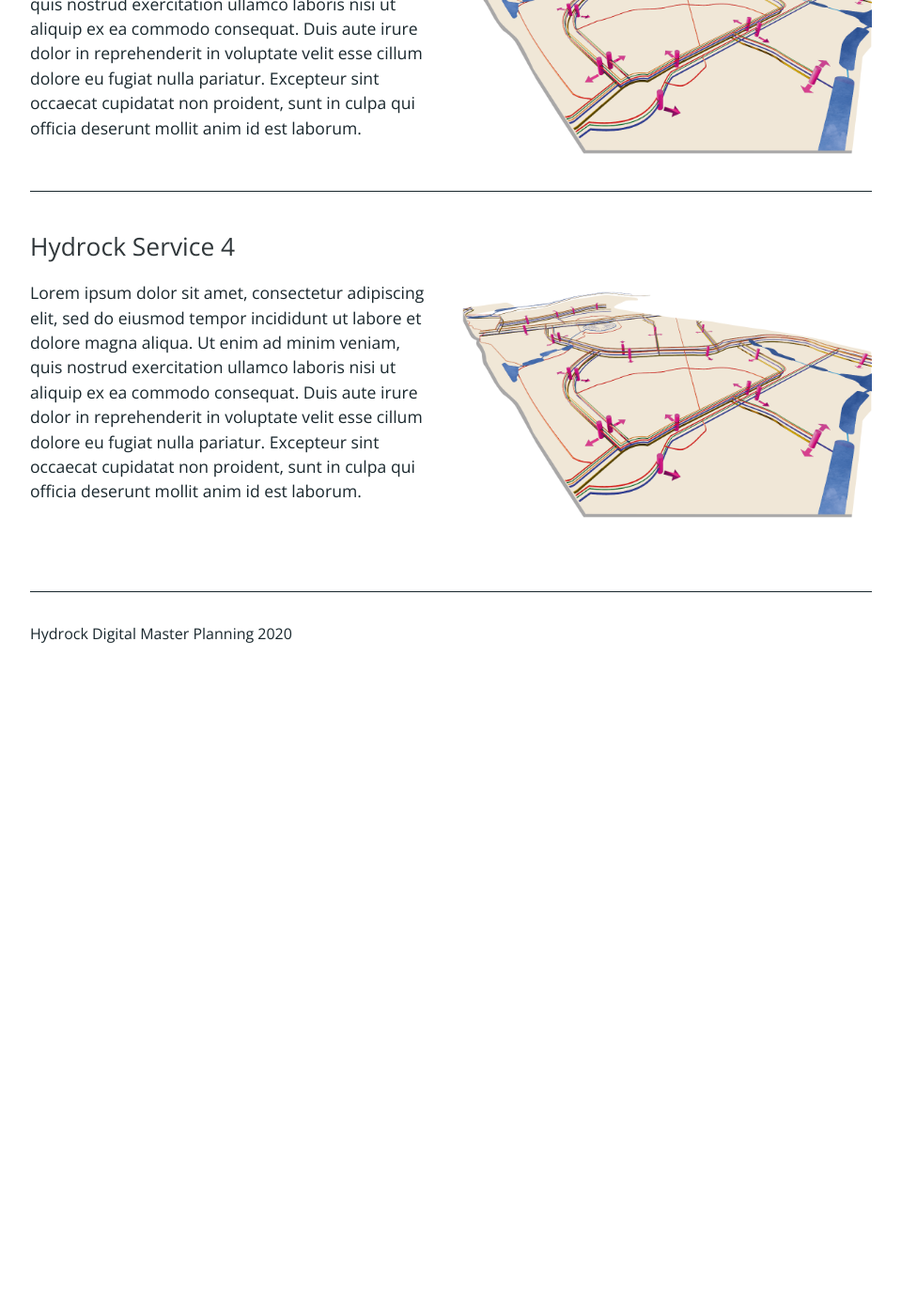
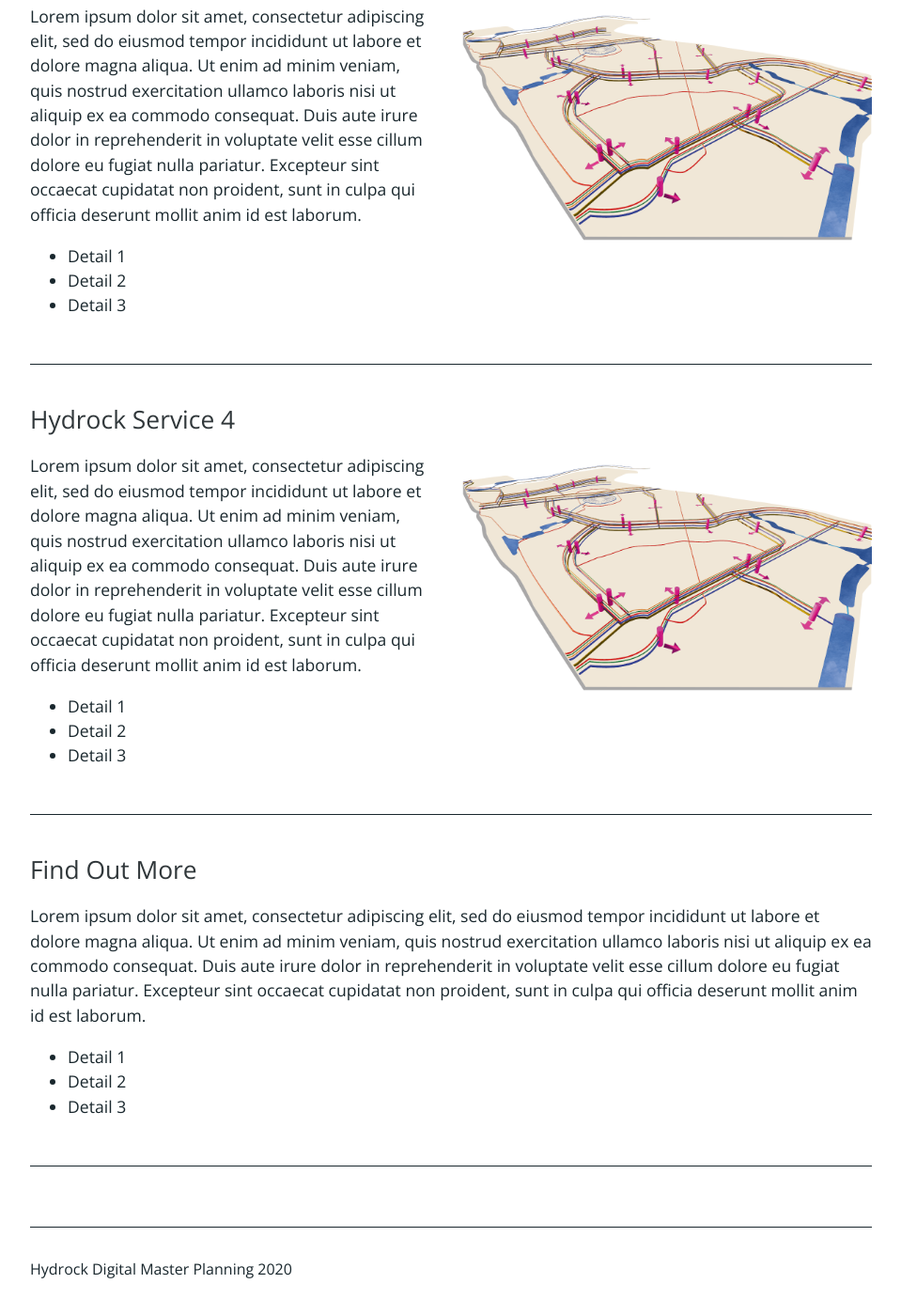
Before and after one commit to HydrockEngineering/DigitalMasterPlanning, a Jekyll site: the page built from index.md, in a window 1280 px wide and 1400 px high, scrolled down 1712 px. Shown: the whole window at 94% size, without its empty margins (160-1119 px from the left). Built offline with Jekyll 4.4.1, drawn with Linux system fonts in a browser that asks for light colours; our own code applies the rules of GitHub Pages for plain Markdown files; the repository's description, which GitHub fills in, is left out; before the commit the page ends 2462 px from its top, so only the background shows below that; some of the changed text lies outside the part shown.

Commit message:
Update default.html

```diff
--- a/_layouts/default.html
+++ b/_layouts/default.html
@@ -64,6 +64,11 @@
        <div class="sub-wrap">
         <div class="position-left">
           <p>Lorem ipsum dolor sit amet, consectetur adipiscing elit, sed do eiusmod tempor incididunt ut labore et dolore magna aliqua. Ut enim ad minim veniam, quis nostrud exercitation ullamco laboris nisi ut aliquip ex ea commodo consequat. Duis aute irure dolor in reprehenderit in voluptate velit esse cillum dolore eu fugiat nulla pariatur. Excepteur sint occaecat cupidatat non proident, sunt in culpa qui officia deserunt mollit anim id est laborum.</p>
+          <ul>
+            <li>Detail 1</li>
+            <li>Detail 2</li>
+            <li>Detail 3</li>
+          </ul>
         </div>
         <div id="photo" class="position-right"><img src="assets/images/placeholderlayer.png" alt=""></div>
       </div>
@@ -74,6 +79,11 @@
        <div class="sub-wrap">
         <div class="position-left">
           <p>Lorem ipsum dolor sit amet, consectetur adipiscing elit, sed do eiusmod tempor incididunt ut labore et dolore magna aliqua. Ut enim ad minim veniam, quis nostrud exercitation ullamco laboris nisi ut aliquip ex ea commodo consequat. Duis aute irure dolor in reprehenderit in voluptate velit esse cillum dolore eu fugiat nulla pariatur. Excepteur sint occaecat cupidatat non proident, sunt in culpa qui officia deserunt mollit anim id est laborum.</p>
+          <ul>
+            <li>Detail 1</li>
+            <li>Detail 2</li>
+            <li>Detail 3</li>
+          </ul>
         </div>
         <div id="photo" class="position-right"><img src="assets/images/placeholderlayer.png" alt=""></div>
       </div>
@@ -84,8 +94,27 @@
        <div class="sub-wrap">
         <div class="position-left">
           <p>Lorem ipsum dolor sit amet, consectetur adipiscing elit, sed do eiusmod tempor incididunt ut labore et dolore magna aliqua. Ut enim ad minim veniam, quis nostrud exercitation ullamco laboris nisi ut aliquip ex ea commodo consequat. Duis aute irure dolor in reprehenderit in voluptate velit esse cillum dolore eu fugiat nulla pariatur. Excepteur sint occaecat cupidatat non proident, sunt in culpa qui officia deserunt mollit anim id est laborum.</p>
+          <ul>
+            <li>Detail 1</li>
+            <li>Detail 2</li>
+            <li>Detail 3</li>
+          </ul>
+         </div>
+        <div id="photo" class="position-right"><img src="assets/images/placeholderlayer.png" alt=""></div>
+      </div>
+
+      <!-- About-->
+
+      <h2>Find Out More</h2>
+      <div class="sub-wrap">
+        <div class="full-width">
+          <p>Lorem ipsum dolor sit amet, consectetur adipiscing elit, sed do eiusmod tempor incididunt ut labore et dolore magna aliqua. Ut enim ad minim veniam, quis nostrud exercitation ullamco laboris nisi ut aliquip ex ea commodo consequat. Duis aute irure dolor in reprehenderit in voluptate velit esse cillum dolore eu fugiat nulla pariatur. Excepteur sint occaecat cupidatat non proident, sunt in culpa qui officia deserunt mollit anim id est laborum.</p>
+          <ul>
+            <li>Detail 1</li>
+            <li>Detail 2</li>
+            <li>Detail 3</li>
+          </ul>
         </div>
-        <div id="photo" class="position-right"><img src="assets/images/placeholderlayer.png" alt=""></div>
       </div>
 
        <footer class="site-footer">
```
